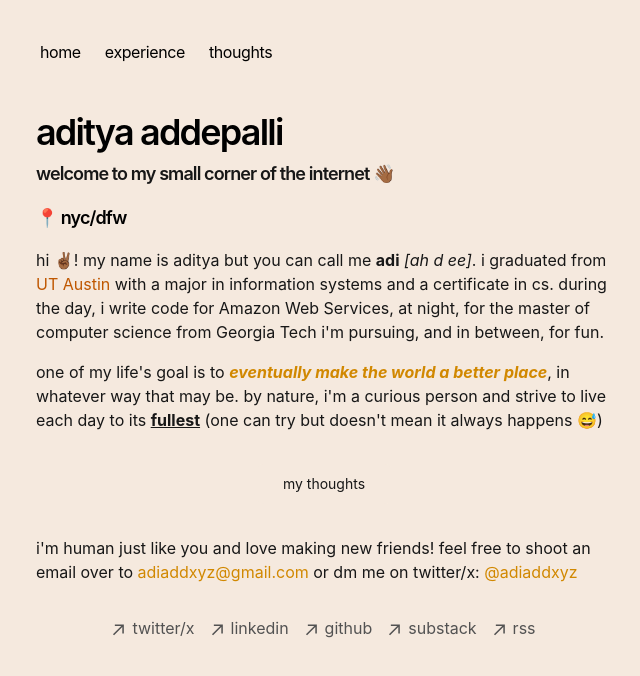
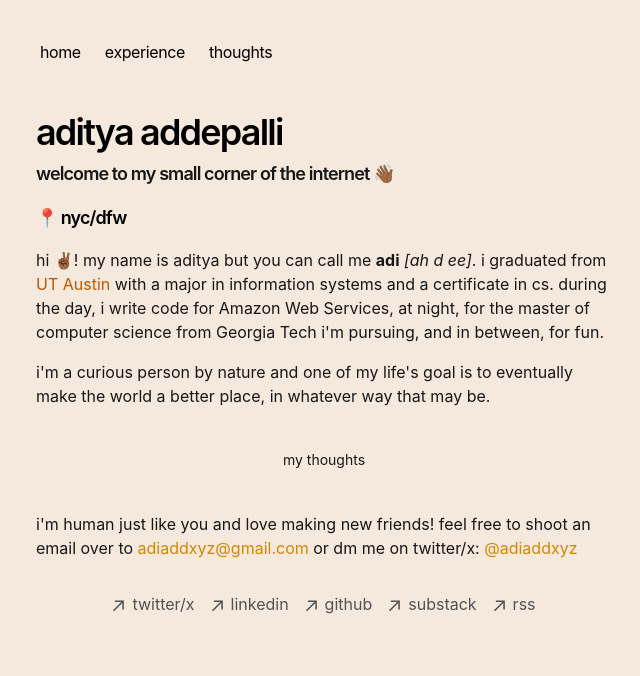
Before and after one commit to adiadd/adiadd.github.io, a Next.js app: page / in a window 1280 px wide. Shown: the top 676 px of the page, without its empty margins (316-956 px from the left). Built offline with nearby package versions, Linux system fonts and the light colour scheme.

Commit message:
fix: changing home page text

```diff
--- a/src/app/page.tsx
+++ b/src/app/page.tsx
@@ -19,20 +19,17 @@ export default function Page() {
         science from Georgia Tech i&apos;m pursuing, and in between, for fun.
       </p>
       <p className="mb-4 text-neutral-900 dark:text-neutral-100">
-        one of my life&apos;s goal is to{" "}
-        <strong style={{ color: "#D18800" }}>
-          <i>eventually make the world a better place</i>
-        </strong>
-        , in whatever way that may be. by nature, i&apos;m a curious person and
-        strive to live each day to its{" "}
-        <strong>
-          <u>fullest</u>
-        </strong>{" "}
-        (one can try but doesn&apos;t mean it always happens 😅)
+        i&apos;m a curious person by nature and one of my life&apos;s goal is to
+        eventually make the world a better place, in whatever way that may be.
       </p>
       <div className="my-8 flex items-center justify-center">
         <a href="/blog">
-          <button className="glow-on-hover px-4 py-2 text-sm text-neutral-900 dark:text-neutral-100" type="button">my thoughts</button>
+          <button
+            className="glow-on-hover px-4 py-2 text-sm text-neutral-900 dark:text-neutral-100"
+            type="button"
+          >
+            my thoughts
+          </button>
         </a>
       </div>
       <div>
```
